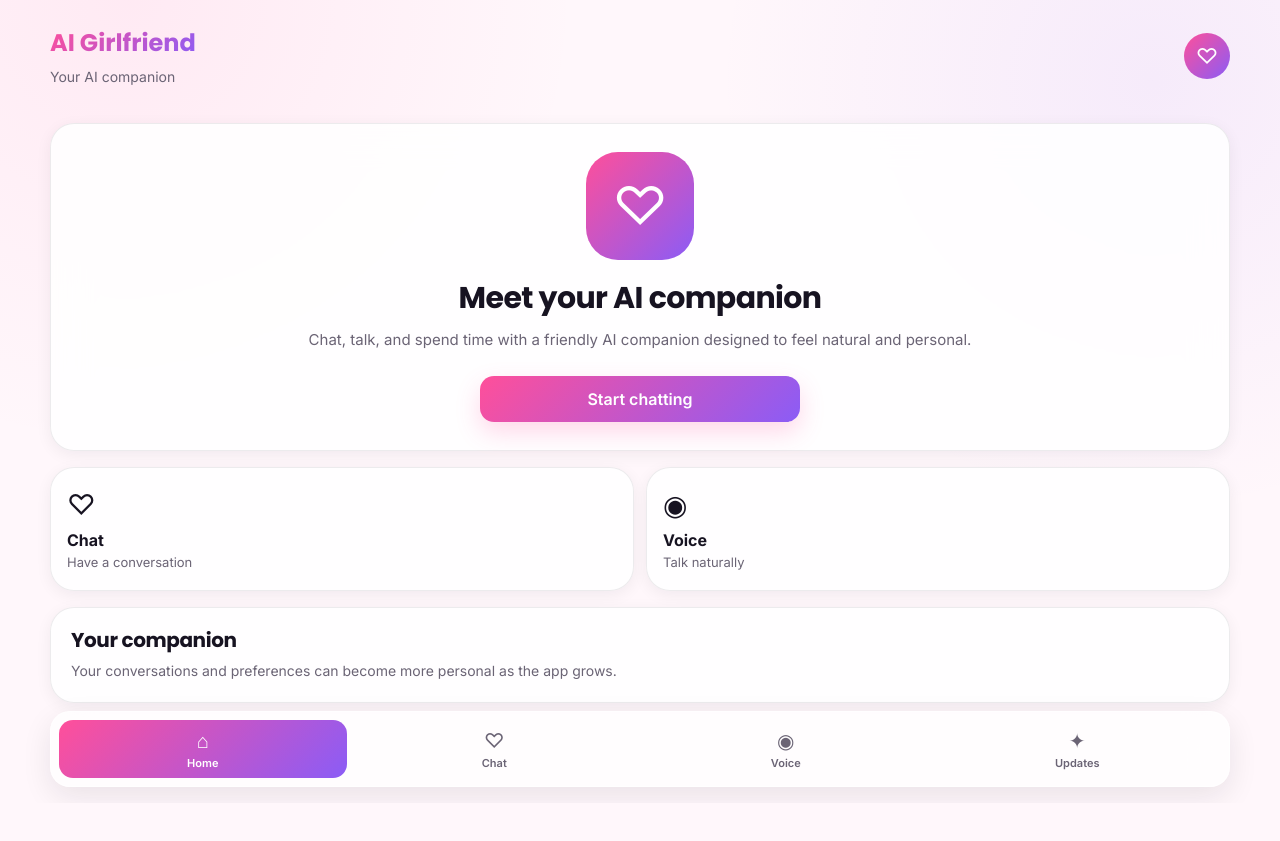
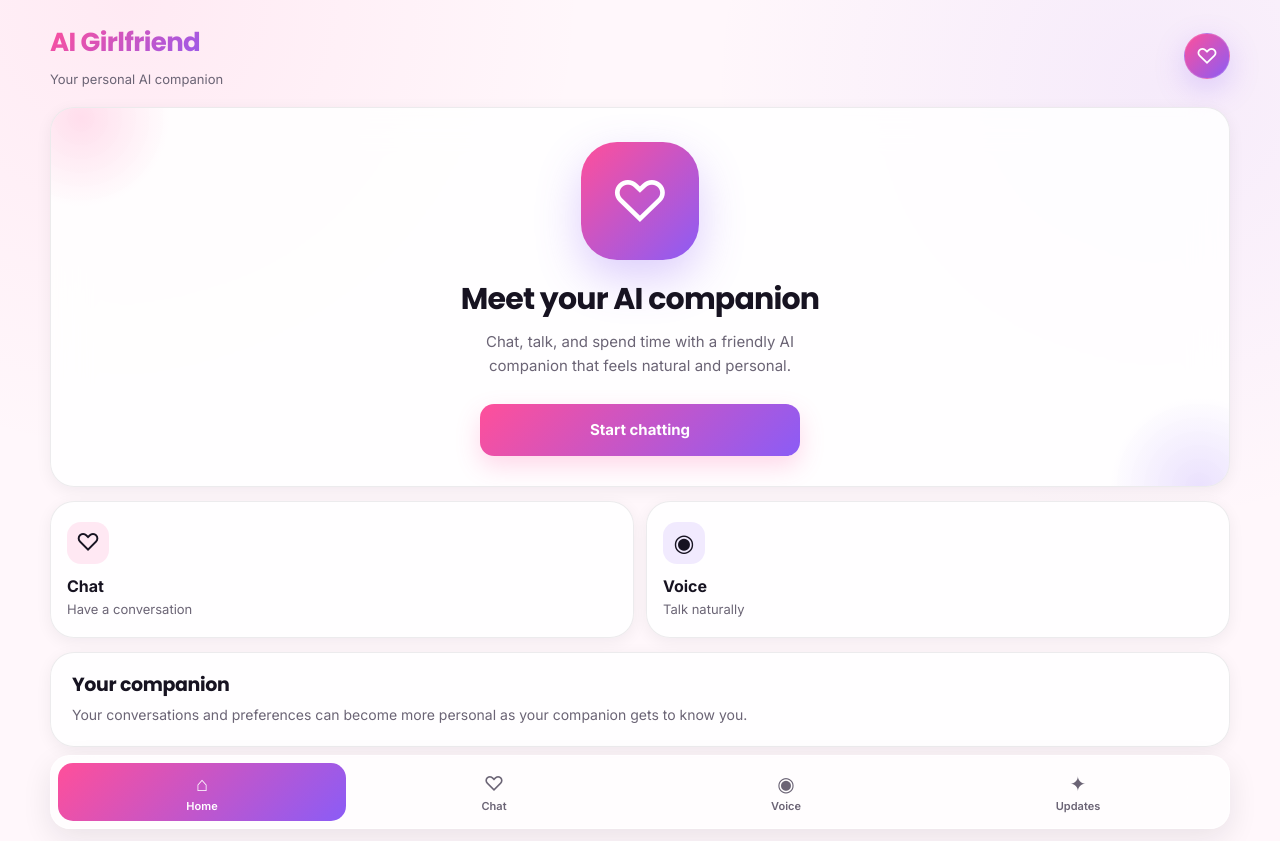
Before and after one commit to jhalakmd911-droid/aigirlfriend-, a Next.js app: page / in a window 1280 px wide. Before the commit the page ends 803 px from the top, so only its background shows below. Built offline with nearby package versions, Linux system fonts and the light colour scheme.

Commit message:
Refactor styles and text in page.tsx
Updated styles and text for improved UI and readability.

```diff
--- a/app/page.tsx
+++ b/app/page.tsx
@@ -20,7 +20,7 @@ export default function Home() {
             display: "flex",
             alignItems: "center",
             justifyContent: "space-between",
-            padding: "24px 0",
+            padding: "22px 0 18px",
           }}
         >
           <div>
@@ -28,72 +28,124 @@ export default function Home() {
               className="gradient-text"
               style={{
                 fontFamily: "var(--font-display)",
-                fontSize: "24px",
-                fontWeight: 700,
+                fontSize: "26px",
+                fontWeight: 800,
+                letterSpacing: "-0.6px",
               }}
             >
               AI Girlfriend
             </div>
 
-            <p style={{ marginTop: "4px", fontSize: "14px" }}>
-              Your AI companion
+            <p
+              style={{
+                marginTop: "5px",
+                fontSize: "13px",
+                color: "var(--muted)",
+              }}
+            >
+              Your personal AI companion
             </p>
           </div>
 
-          <div
+          <button
+            type="button"
+            aria-label="Profile"
             style={{
               width: "46px",
               height: "46px",
               borderRadius: "50%",
+              border: "1px solid rgba(255,255,255,0.15)",
               display: "grid",
               placeItems: "center",
               background:
                 "linear-gradient(135deg, #FF4F9A, #8B5CF6)",
               color: "#ffffff",
               fontSize: "22px",
+              boxShadow: "0 10px 30px rgba(139,92,246,0.25)",
             }}
           >
             ♡
-          </div>
+          </button>
         </header>
 
         <section
           className="card"
           style={{
-            padding: "28px 22px",
-            marginTop: "10px",
+            position: "relative",
+            overflow: "hidden",
+            padding: "34px 22px 30px",
             textAlign: "center",
           }}
         >
           <div
             style={{
-              width: "108px",
-              height: "108px",
-              margin: "0 auto 20px",
-              borderRadius: "32px",
+              position: "absolute",
+              width: "180px",
+              height: "180px",
+              borderRadius: "50%",
+              background:
+                "radial-gradient(circle, rgba(255,79,154,0.18), transparent 70%)",
+              top: "-80px",
+              left: "-60px",
+            }}
+          />
+
+          <div
+            style={{
+              position: "absolute",
+              width: "180px",
+              height: "180px",
+              borderRadius: "50%",
+              background:
+                "radial-gradient(circle, rgba(139,92,246,0.18), transparent 70%)",
+              bottom: "-90px",
+              right: "-60px",
+            }}
+          />
+
+          <div
+            style={{
+              position: "relative",
+              width: "118px",
+              height: "118px",
+              margin: "0 auto 22px",
+              borderRadius: "36px",
               display: "grid",
               placeItems: "center",
               background:
                 "linear-gradient(135deg, #FF4F9A, #8B5CF6)",
               color: "#ffffff",
-              fontSize: "54px",
+              fontSize: "58px",
+              boxShadow:
+                "0 18px 45px rgba(139,92,246,0.30)",
             }}
           >
             ♡
           </div>
 
-          <h1 style={{ fontSize: "30px" }}>
+          <h1
+            style={{
+              position: "relative",
+              fontSize: "30px",
+              lineHeight: 1.15,
+              letterSpacing: "-0.8px",
+            }}
+          >
             Meet your AI companion
           </h1>
 
           <p
             style={{
-              marginTop: "12px",
+              position: "relative",
+              margin: "13px auto 0",
+              maxWidth: "360px",
               fontSize: "15px",
+              lineHeight: 1.6,
+              color: "var(--muted)",
             }}
           >
-            Chat, talk, and spend time with a friendly AI companion
-            designed to feel natural and personal.
+            Chat, talk, and spend time with a friendly AI
+            companion that feels natural and personal.
           </p>
 
           <button
@@ -101,9 +153,13 @@ export default function Home() {
             className="btn btn-primary"
             onClick={() => setActiveTab("chat")}
             style={{
-              marginTop: "24px",
+              position: "relative",
+              marginTop: "26px",
               width: "100%",
               maxWidth: "320px",
+              minHeight: "52px",
+              fontSize: "15px",
+              fontWeight: 700,
             }}
           >
             Start chatting
@@ -116,7 +172,7 @@ export default function Home() {
             gridTemplateColumns:
               "repeat(2, minmax(0, 1fr))",
             gap: "12px",
-            marginTop: "16px",
+            marginTop: "14px",
           }}
         >
           <button
@@ -131,19 +187,29 @@ export default function Home() {
           >
             <div
               style={{
-                fontSize: "28px",
-                marginBottom: "8px",
+                width: "42px",
+                height: "42px",
+                borderRadius: "14px",
+                display: "grid",
+                placeItems: "center",
+                background:
+                  "rgba(255,79,154,0.12)",
+                fontSize: "24px",
+                marginBottom: "12px",
               }}
             >
               ♡
             </div>
 
-            <strong>Chat</strong>
+            <strong style={{ fontSize: "16px" }}>
+              Chat
+            </strong>
 
             <p
               style={{
                 fontSize: "13px",
-                marginTop: "4px",
+                marginTop: "5px",
+                color: "var(--muted)",
               }}
             >
               Have a conversation
@@ -162,19 +228,29 @@ export default function Home() {
           >
             <div
               style={{
-                fontSize: "28px",
-                marginBottom: "8px",
+                width: "42px",
+                height: "42px",
+                borderRadius: "14px",
+                display: "grid",
+                placeItems: "center",
+                background:
+                  "rgba(139,92,246,0.12)",
+                fontSize: "24px",
+                marginBottom: "12px",
               }}
             >
               ◉
             </div>
 
-            <strong>Voice</strong>
+            <strong style={{ fontSize: "16px" }}>
+              Voice
+            </strong>
 
             <p
               style={{
                 fontSize: "13px",
-                marginTop: "4px",
+                marginTop: "5px",
+                color: "var(--muted)",
               }}
             >
               Talk naturally
@@ -185,22 +261,24 @@ export default function Home() {
         <section
           className="card"
           style={{
-            marginTop: "16px",
-            padding: "20px",
+            marginTop: "14px",
+            padding: "21px",
           }}
         >
-          <h2 style={{ fontSize: "20px" }}>
+          <h2 style={{ fontSize: "19px" }}>
             Your companion
           </h2>
 
           <p
             style={{
-              marginTop: "8px",
+              marginTop: "7px",
               fontSize: "14px",
+              lineHeight: 1.55,
+              color: "var(--muted)",
             }}
           >
             Your conversations and preferences can become
-            more personal as the app grows.
+            more personal as your companion gets to know you.
           </p>
         </section>
 
@@ -209,14 +287,14 @@ export default function Home() {
           className="glass"
           style={{
             position: "sticky",
-            bottom: "16px",
+            bottom: "12px",
             zIndex: 20,
             display: "grid",
             gridTemplateColumns:
               "repeat(4, 1fr)",
             gap: "4px",
-            marginTop: "24px",
-            padding: "8px",
+            marginTop: "20px",
+            padding: "7px",
             borderRadius: "20px",
           }}
         >
@@ -233,7 +311,7 @@ export default function Home() {
                 }
                 style={{
                   minHeight: "58px",
-                  borderRadius: "14px",
+                  borderRadius: "15px",
                   background: isActive
                     ? "linear-gradient(135deg, #FF4F9A, #8B5CF6)"
                     : "transparent",
@@ -245,13 +323,10 @@ export default function Home() {
                   alignItems: "center",
                   justifyContent: "center",
                   gap: "3px",
+                  transition: "all 0.2s ease",
                 }}
               >
-                <span
-                  style={{
-                    fontSize: "20px",
-                  }}
-                >
+                <span style={{ fontSize: "20px" }}>
                   {item.icon}
                 </span>
 
```
